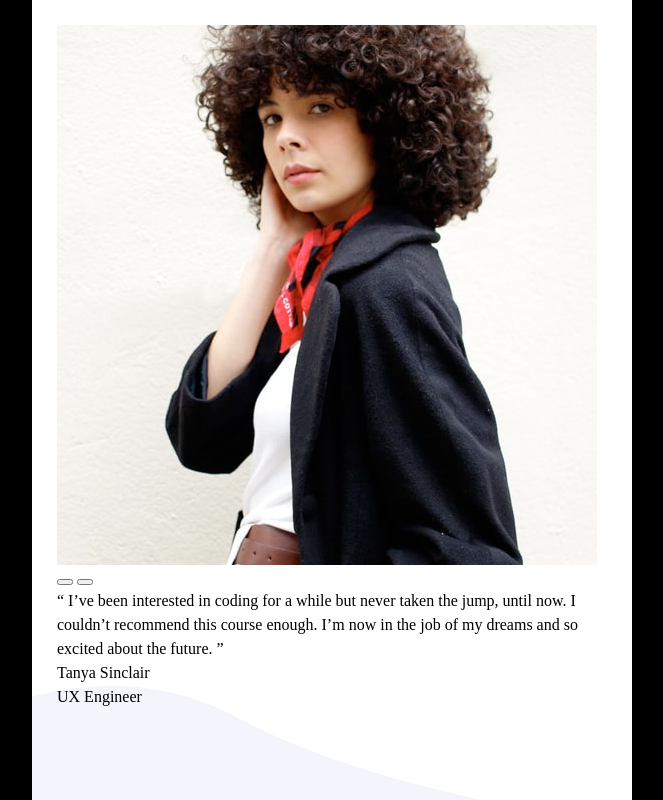
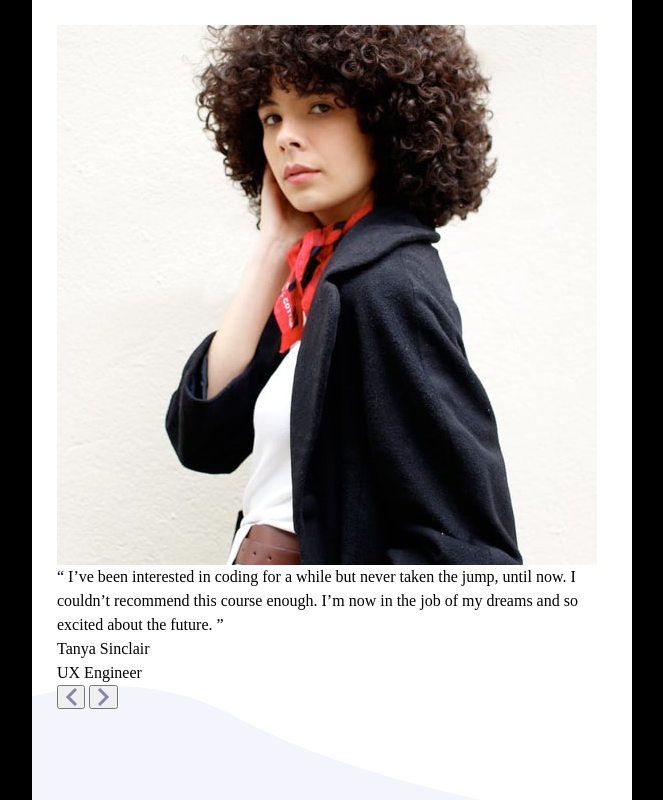
Before and after one commit to edo979/coding-bootcamp-testimonials-slider-master, a plain HTML site: page index.html in a window 1280 px wide. Shown: the whole page, without its empty margins (308-971 px from the left). Drawn offline with Linux system fonts and the light colour scheme.

Commit message:
change comp name, add slider div, start some js

```diff
--- a/index.html
+++ b/index.html
@@ -24,26 +24,33 @@
   </head>
   <link rel="stylesheet" href="css/style.css" />
   <body>
-    <div class="slide-background">
+    <div class="slider">
+      <div class="slider-slides">
+        <div class="slider-slide">
           <div class="slide-image-containers">
-        <div class="flex slide-image">
             <img src="/images/image-tanya.jpg" alt="person" />
-          <div class="slide-buttons">
-            <button class="btn btn-left"></button>
-            <button class="btn btn-right"></button>
-          </div>
-        </div>
           </div>
           <div class="slide-text">
             <p>
-          “ I’ve been interested in coding for a while but never taken the jump,
-          until now. I couldn’t recommend this course enough. I’m now in the job
-          of my dreams and so excited about the future. ”
+              “ I’ve been interested in coding for a while but never taken the
+              jump, until now. I couldn’t recommend this course enough. I’m now
+              in the job of my dreams and so excited about the future. ”
             </p>
             <div class="flex slide-user-info">
               <p>Tanya Sinclair</p>
               <p>UX Engineer</p>
             </div>
+          </div>
+        </div>
+      </div>
+
+      <div class="navigation">
+        <button class="btn btn-left" id="prev">
+          <img src="/images/icon-prev.svg" alt="" />
+        </button>
+        <button class="btn btn-right" id="next">
+          <img src="/images/icon-next.svg" alt="" />
+        </button>
       </div>
     </div>
 
--- a/sass/_layout.scss
+++ b/sass/_layout.scss
@@ -10,4 +10,4 @@ body {
   place-content: center;
 }
 
-@import 'components/slide-bg';
+@import 'components/slider';
--- a/sass/components/_slide-bg.scss
+++ b/sass/components/_slider.scss
@@ -1,4 +1,4 @@
-.slide-background {
+.slider {
   width: max(375px, 80vw);
   max-width: 600px;
   height: 100vh;
```
Also changed, not shown: css/style.css, 1 other file. Lines whose indentation alone changed are shown as unchanged.
